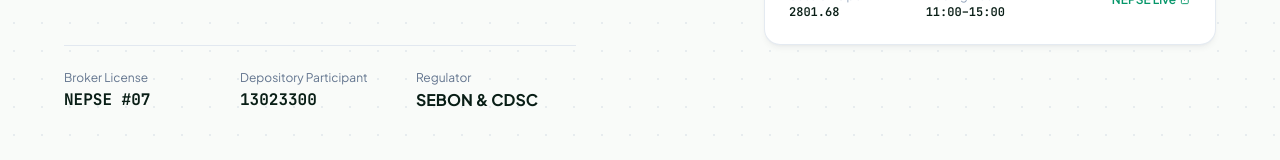
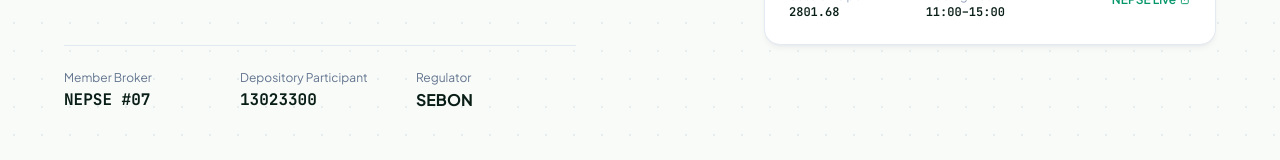
Before and after one commit to Nishav112/Website_JF, a React (Vite) app: page / in a window 1280 px wide. Shown: the part 601-761 px from the top of the page. Built offline with nearby package versions, Linux system fonts and the light colour scheme; a web font is replaced by a local one.

Commit message:
words changes

```diff
--- a/src/components/Hero.jsx
+++ b/src/components/Hero.jsx
@@ -120,7 +120,7 @@ function Hero({ chartPath, heroReady, chartData = [] }) {
               style={{ animationDelay: "0.36s" }}
             >
               <div>
-                <div className="text-[11px] sm:text-xs text-slate-500">{t("Broker License")}</div>
+                <div className="text-[11px] sm:text-xs text-slate-500">{t("Member Broker")}</div>
                 <div className="text-xs sm:text-base font-bold text-[#091E16] mono-num mt-0.5">
                   NEPSE #07
                 </div>
@@ -134,7 +134,7 @@ function Hero({ chartPath, heroReady, chartData = [] }) {
               <div>
                 <div className="text-[11px] sm:text-xs text-slate-500">{t("Regulator")}</div>
                 <div className="text-xs sm:text-base font-bold text-[#091E16] mt-0.5">
-                  SEBON & CDSC
+                  SEBON
                 </div>
               </div>
             </div>
```
